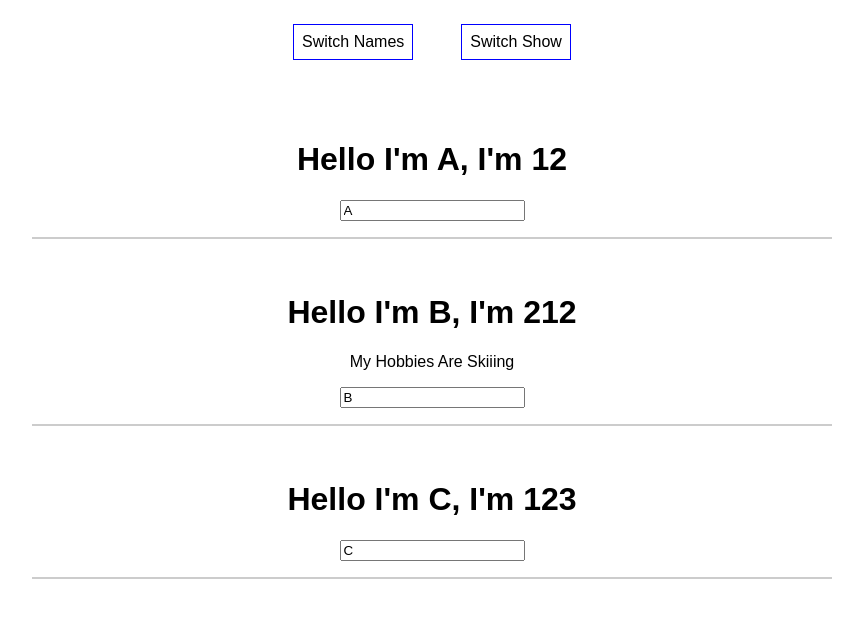
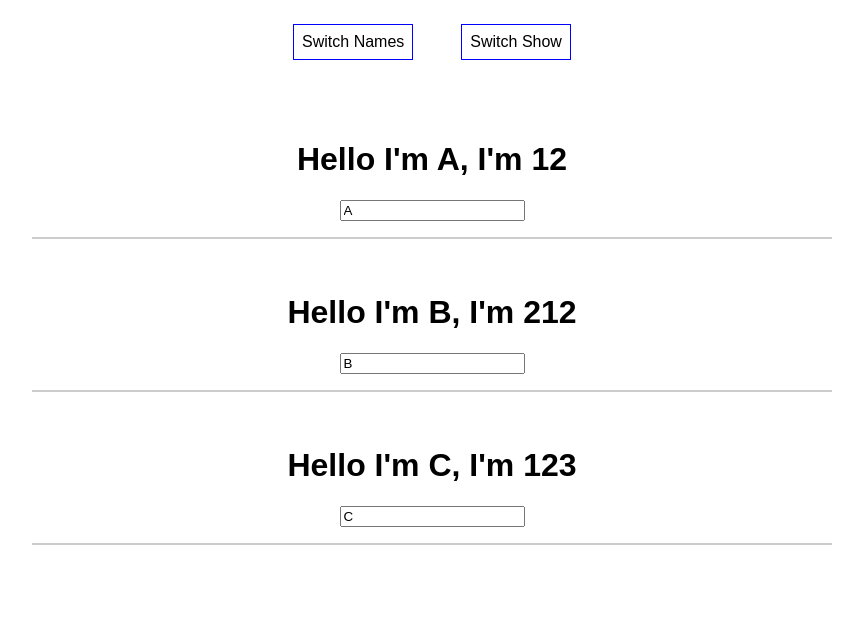
Before and after one commit to MJBHjem/udemy_react1, a React (Create React App) app: page / in a window 1280 px wide. Both pictures are taken after a click on the button "Switch Show". Shown: the top 618 px of the page, without its empty margins (208-1071 px from the left). Built offline with nearby package versions, Linux system fonts and the light colour scheme.

Commit message:
mapped jsx variable

```diff
--- a/src/App.js
+++ b/src/App.js
@@ -1,5 +1,6 @@
 import React, { Component } from 'react'
 import './App.css'
+import person from './Person/Person'
 import Person from './Person/Person'
 
 class App extends Component {
@@ -59,6 +60,31 @@ class App extends Component {
       cursor: 'pointer',
       margin: '24px'
     }
+    let personsJSX = null
+    if (this.state.show) {
+      personsJSX = (
+        <div>
+          {this.state.persons.map(person => {
+            return (
+              <Person key={person.name} name={person.name} age={person.age} />
+            )
+          })
+
+          // <Person name={persons[0].name} age={persons[0].age} />
+          // <Person
+          //   // this bind solution allows us to pass a param with parens wo it getting fired for an infinite loop
+          //   onClickItem={this.handleSwitchName.bind(this, 'Mrs.Max')}
+          //   name={persons[1].name}
+          //   age={persons[1].age}
+          //   onChangeName={this.handleChangeName}
+          // >
+          //   My Hobbies Are Skiiing
+          // </Person>
+          // <Person name={persons[2].name} age={persons[2].age} />
+          }
+        </div>
+      )
+    }
 
     return (
       <div className='App'>
@@ -69,23 +95,7 @@ class App extends Component {
         <button style={style} onClick={() => this.handleChangeShow()}>
           Switch Show
         </button>
-        {this.state.show
-          ? (
-            <div>
-              <Person name={persons[0].name} age={persons[0].age} />
-              <Person
-              // this bind solution allows us to pass a param with parens wo it getting fired for an infinite loop
-                onClickItem={this.handleSwitchName.bind(this, 'Mrs.Max')}
-                name={persons[1].name}
-                age={persons[1].age}
-                onChangeName={this.handleChangeName}
-              >
-                My Hobbies Are Skiiing
-              </Person>
-              <Person name={persons[2].name} age={persons[2].age} />
-            </div>
-            )
-          : null}
+        {personsJSX}
       </div>
     )
   }
```
